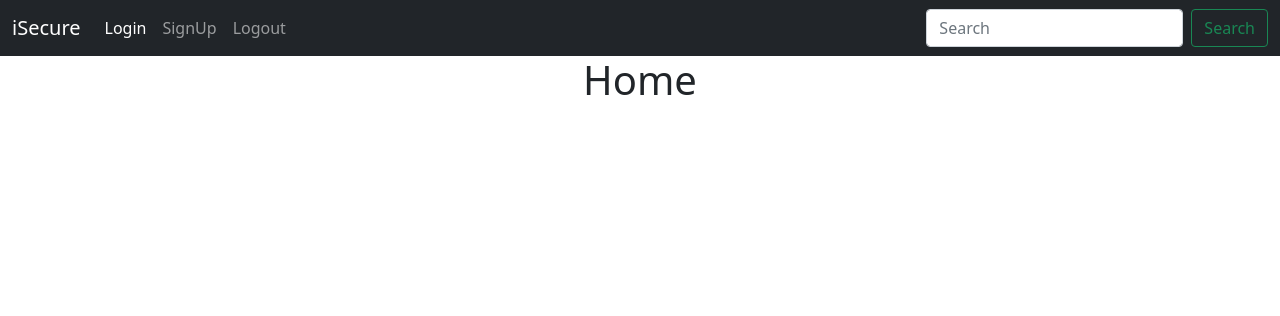
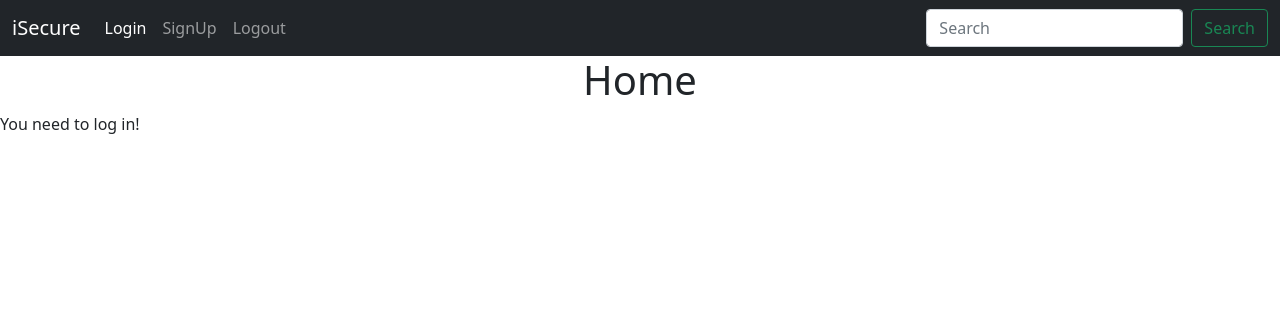
Before and after one commit to themohitkhandal/loginsystem, a PHP site: page /home.php in a window 1280 px wide. Shown: the top 316 px of the page. Run offline with PHP 8.4, Linux system fonts and the light colour scheme.

Commit message:
fix home page

```diff
--- a/home.php
+++ b/home.php
@@ -16,7 +16,13 @@
 <body>
   <?php require 'partials/_nav.php'?>
   <h1 class="text-center">Home</h1>
-
+  <?php
+    if(isset($_SESSION['username'])){
+      echo "<h1>Hello " . $_SESSION['username'] . " You have logged in </h1>";
+    } else {
+      echo "You need to log in!";
+    }
+  ?>
   <!-- Optional JavaScript; choose one of the two! -->
 
   <!-- Option 1: Bootstrap Bundle with Popper -->
```
